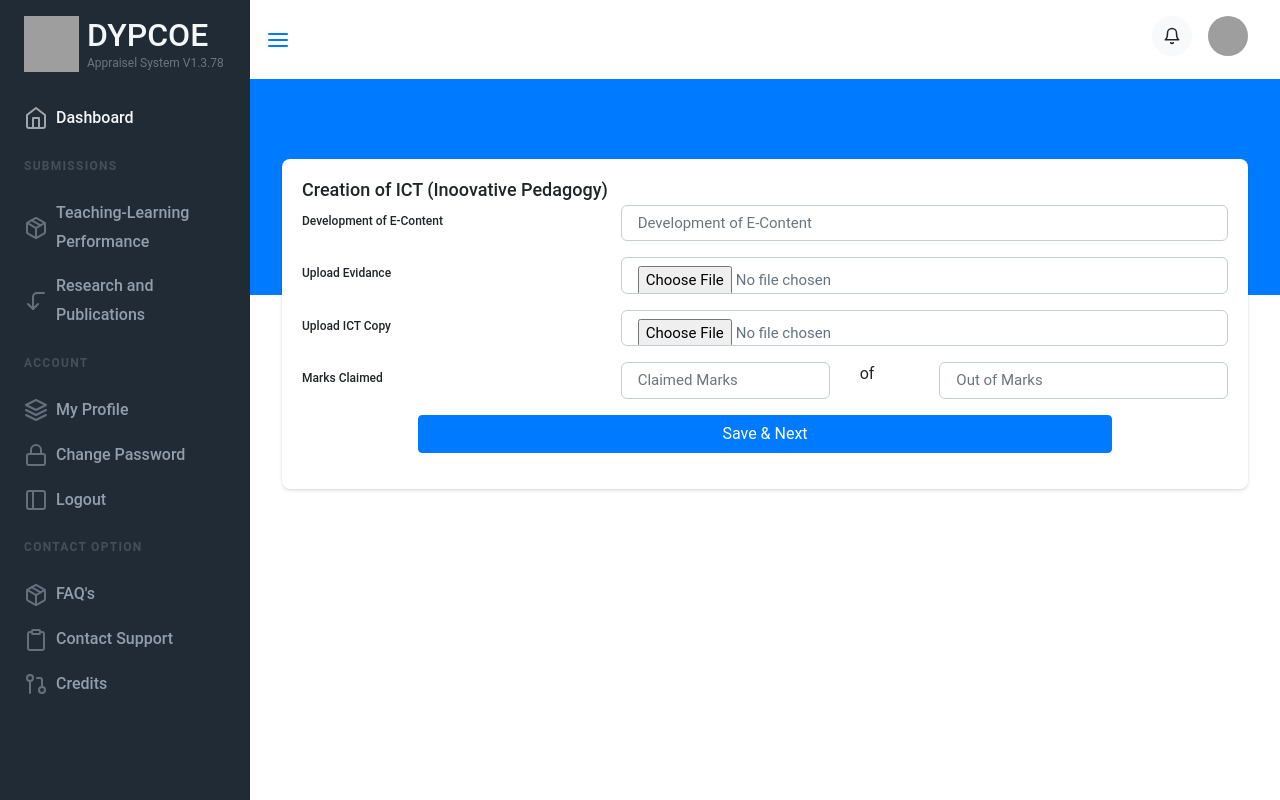
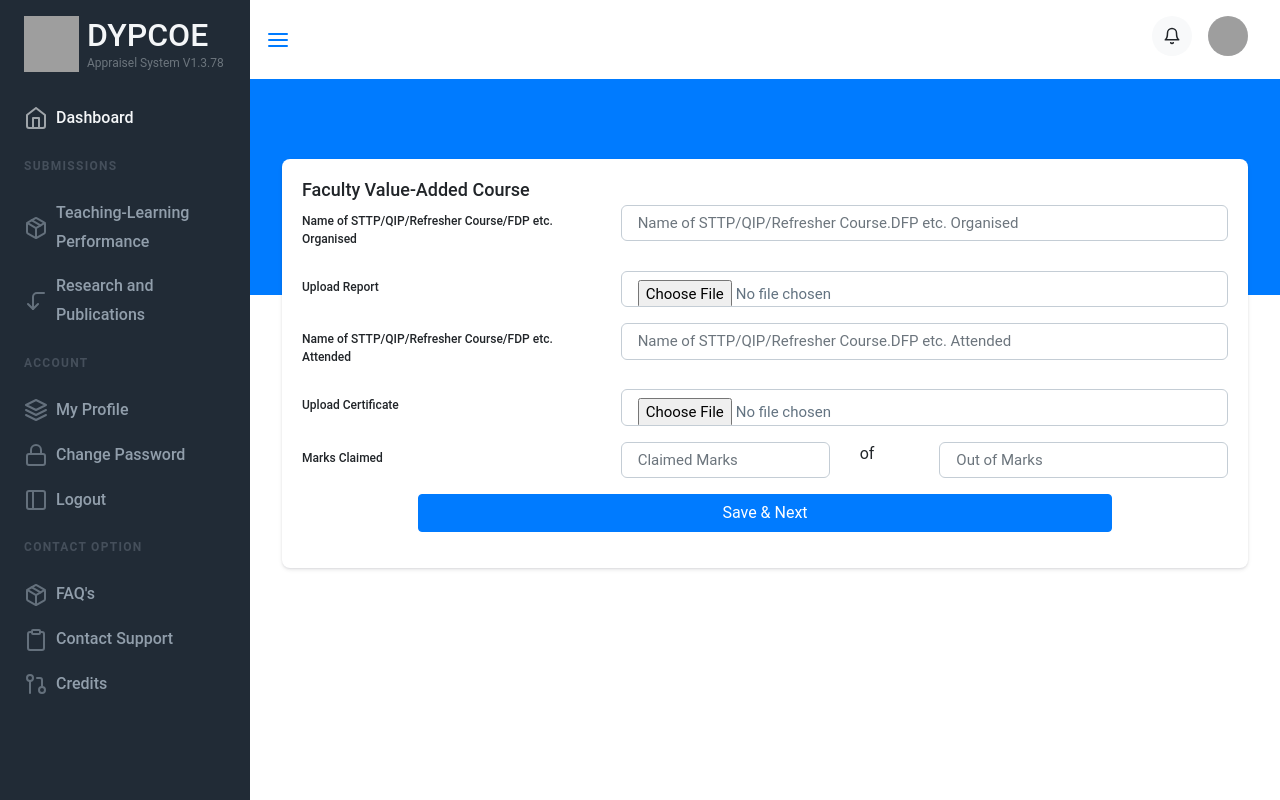
Before and after one commit to krushabh-dev/DYPCOE_APPRAISEL, a Django app: page /forms/formsix in a window 1280 px wide. Run offline with Django 4.2, Linux system fonts and the light colour scheme; grey boxes are pictures that could not be loaded.

Commit message:
Update Faculty_Value.html

```diff
--- a/app/templates/app/dashboard/forms/more/Faculty_Value.html
+++ b/app/templates/app/dashboard/forms/more/Faculty_Value.html
@@ -14,7 +14,7 @@
                 <!-- card body -->
                 <div class="card-body">
                   <div class=" mb-6">
-                    <h4 class="mb-1">Creation of ICT (Inoovative Pedagogy)</h4>
+                    <h4 class="mb-1">Faculty Value-Added Course</h4>
                   </div>
                   <div>
                     <!-- border -->
@@ -22,29 +22,39 @@
                       <!-- row -->
                       <div class="mb-3 row">
                         <label for="position" class="col-sm-4 col-form-label
-                            form-label">Development of E-Content</label>
+                            form-label">Name of STTP/QIP/Refresher Course/FDP etc. Organised</label>
                         <div class="col-md-8 col-12">
-                          <input type="text" class="form-control" placeholder="Development of E-Content" name="Econtent" id="Econtent" required="">
+                          <input type="text" class="form-control" placeholder="Name of STTP/QIP/Refresher Course.DFP etc. Organised" name="EOrganised" id="EOrganised" required="">
                         </div>
                       </div>
 
                       <!-- row -->
                       <div class="mb-3 row">
                         <label for="position" class="col-sm-4 col-form-label
-                            form-label">Upload Evidance</label>
+                            form-label">Upload Report</label>
                         <div class="col-md-8 col-12">
-                          <input type="file" class="form-control" placeholder="Upload Evidance" name="UploadEvidance" id="UploadEvidance" required="">
+                          <input type="file" class="form-control" placeholder="Upload Report" name="UploadReport" id="UploadReport" required="">
                         </div>
                       </div>
 
                       <!-- row -->
                       <div class="mb-3 row">
                         <label for="position" class="col-sm-4 col-form-label
-                            form-label">Upload ICT Copy</label>
+                            form-label">Name of STTP/QIP/Refresher Course/FDP etc. Attended</label>
                         <div class="col-md-8 col-12">
-                          <input type="file" class="form-control" placeholder="Upload ICT Copy" name="UploadCopy" id="UploadCopy" required="">
+                          <input type="text" class="form-control" placeholder="Name of STTP/QIP/Refresher Course.DFP etc. Attended" name="EAttended" id="EAttended" required="">
                         </div>
                       </div>
+
+                      <!-- row -->
+                      <div class="mb-3 row">
+                        <label for="position" class="col-sm-4 col-form-label
+                            form-label">Upload Certificate</label>
+                        <div class="col-md-8 col-12">
+                          <input type="file" class="form-control" placeholder="Upload Certificate" name="UploadCertificate" id="UploadCertificate" required="">
+                        </div>
+                      </div>
+
 
                       <!-- row -->
                       <div class="mb-3 row">
```
